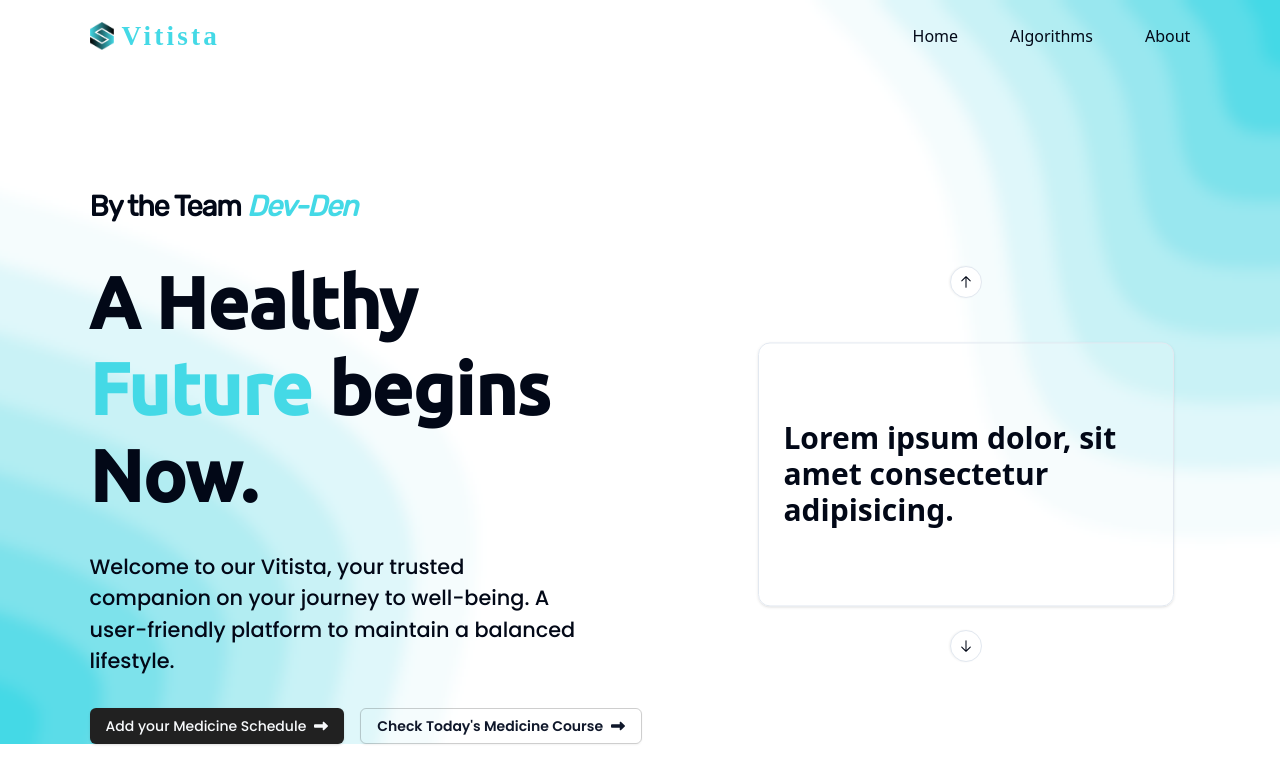
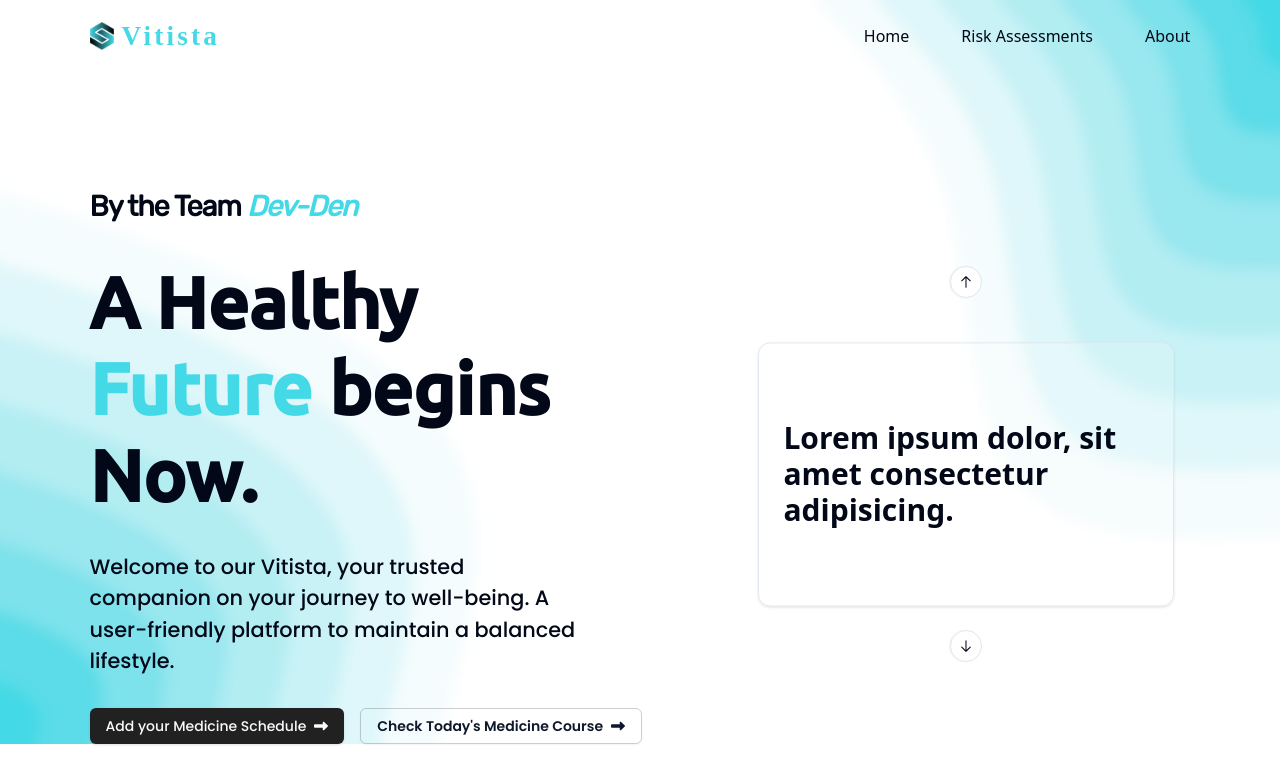
Before and after one commit to puneeth072003/Vitista, a React (Vite) app in the folder Frontend/: page / in a window 1280 px wide. Shown: the top 784 px of the page. Built offline with nearby package versions, Linux system fonts and the light colour scheme; no server answers; a web font is replaced by a local one.

Commit message:
fix #3: Modified Header
Signed-off-by: Soorya U <sooryau7@gmail.com>

```diff
--- a/Frontend/src/components/custom/Header/index.tsx
+++ b/Frontend/src/components/custom/Header/index.tsx
@@ -43,7 +43,7 @@ function Header() {
               <NavigationMenuItem>
                 <NavigationMenuLink className="font-medium">
                   <NavLink to={"/algorithms"} className="underline-effect">
-                    Algorithms
+                    Risk Assessments
                   </NavLink>
                 </NavigationMenuLink>
               </NavigationMenuItem>
```
